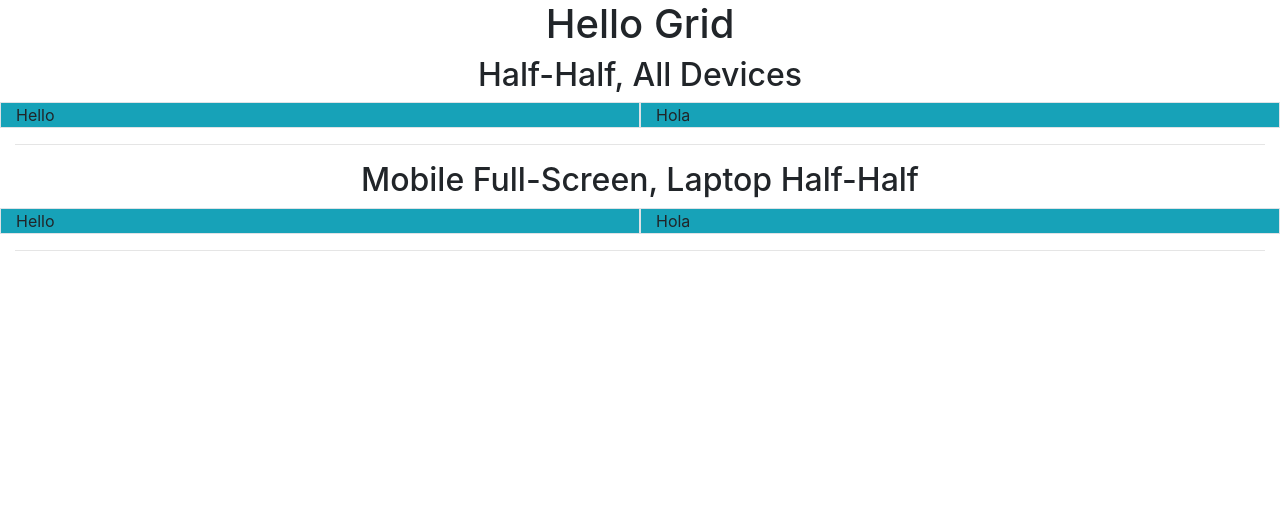
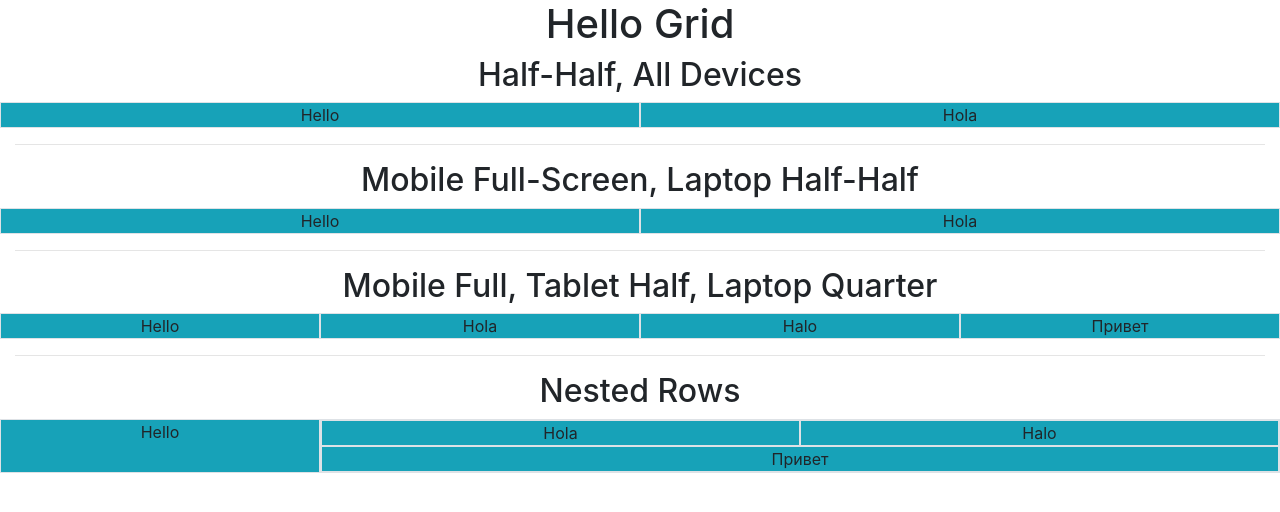
Before and after one commit to DanielACummings/Bootstrap-Smiley, a plain HTML site: page index.html in a window 1280 px wide. Drawn offline with nearby package versions, Linux system fonts and the light colour scheme.

Commit message:
add 3rd & 4th hello groups

```diff
--- a/index.html
+++ b/index.html
@@ -25,7 +25,7 @@
         <div class="col-12"><h2>Half-Half, All Devices</h2></div>
       </div>
       <!-- first hello group -->
-      <div class="row">
+      <div class="row text-center">
         <div class="col-6 border bg-info">Hello</div>
         <div class="col-6 border bg-info">Hola</div>
       </div>
@@ -38,7 +38,7 @@
       <div class="row text-center">
         <div class="col-12"><h2>Mobile Full-Screen, Laptop Half-Half</h2></div>
       </div>
-      <div class="row">
+      <div class="row text-center">
         <div class="col-6 border bg-info">Hello</div>
         <div class="col-6 border bg-info">Hola</div>
       </div>
@@ -48,7 +48,32 @@
         </div>
       </div>
       <!-- third hello group -->
-      <div class="row text-center"><h2></h2></div>
+      <div class="row text-center">
+        <div class="col-12">
+          <h2>Mobile Full, Tablet Half, Laptop Quarter</h2>
+        </div>
+        <div class="col-3 border bg-info">Hello</div>
+        <div class="col-3 border bg-info">Hola</div>
+        <div class="col-3 border bg-info">Halo</div>
+        <div class="col-3 border bg-info">Привет</div>
+        <div class="col-12"><hr /></div>
+      </div>
+      <!-- fourth hello group -->
+      <div class="row text-center">
+        <div class="col-12"><h2>Nested Rows</h2></div>
+      </div>
+      <div class="row text-center">
+        <div class="col-3 border bg-info">Hello</div>
+        <div class="col-9 border bg-info">
+          <div class="row text-center">
+            <div class="col-6 border bg-info">Hola</div>
+            <div class="col-6 border bg-info">Halo</div>
+          </div>
+          <div class="row text-center">
+            <div class="col-12 border bg-info">Привет</div>
+          </div>
+        </div>
+      </div>
     </div>
   </body>
 </html>
```
